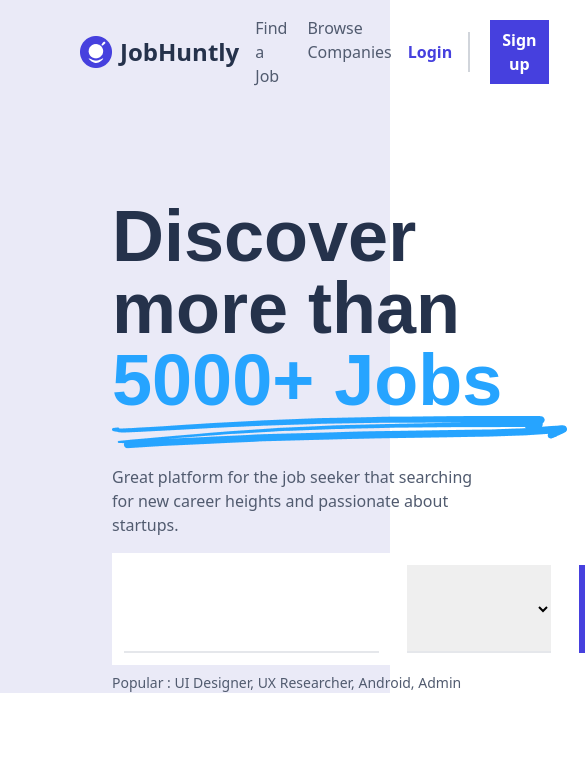
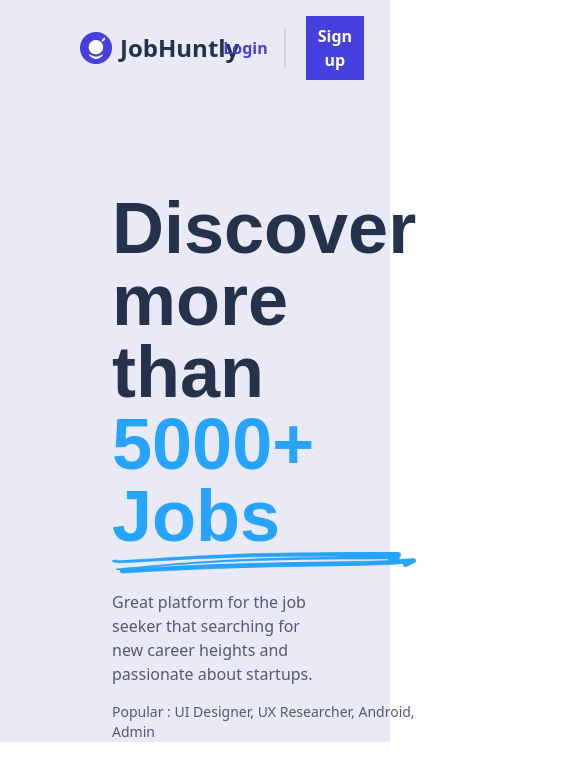
Before and after one commit to prashantjinwal/CodeAlpha, a React (Vite) app in the folder FrontEnd/: page / in a window 390 px wide. Shown: the top 780 px of the page, 585 px wide, since content can reach past the window. Built offline with nearby package versions, Linux system fonts and the light colour scheme.

Commit message:
Add responsive

```diff
--- a/FrontEnd/src/components/dynamic/Search.jsx
+++ b/FrontEnd/src/components/dynamic/Search.jsx
@@ -14,7 +14,7 @@ export default function Search(){
     return(
 
         <>
-            <form className="inline-flex gap-7 ">
+            <form className="inline-flex gap-7  ">
                 <input className="px-3 py-2 border-b-2" type="search"/>
 
                 <select className="px-3 py-2 border-b-2 " value={selected} onChange={handleSelect} >
--- a/FrontEnd/src/components/static/Header.jsx
+++ b/FrontEnd/src/components/static/Header.jsx
@@ -11,7 +11,7 @@ function Header(){
 
                 <h3 className="text-[#25324B] text-2xl font-bold flex gap-2 " > <img src={Logo} alt="Logo"/> JobHuntly </h3>
 
-                    <ul className="flex gap-5">
+                    <ul className="hidden gap-5  md:flex">
                         <li className='text-[#515B6F] hover:text-[#4640DE] cursor-pointer '>Find a Job</li>
                         <li className='text-[#515B6F] hover:text-[#4640DE] cursor-pointer ' >Browse Companies</li>
                     </ul>
@@ -23,18 +23,18 @@ function Header(){
                 </div>
             </nav>
 
-            <section className="flex gap-4">
+            <section className="flex justify-between gap-4">
 
             <div className="px-[6em]  pt-[6em] flex flex-col justify-start  ml-4  gap-2">
 
                 <h3 className="text-7xl font-bold text-[#25324B] font-head">Discover<br/> more than <br/> <span className="text-[#26A4FF]">5000+ Jobs</span> <br/> <img src={line} alt="vector"/></h3>
                 <p className='text-[#515B6F] text-wrap w-2/3 py-2'>Great platform for the job seeker that searching for new career heights and passionate about startups.</p>
-                <div className="p-3 w-4/5 bg-white  "><Search/></div>
+                <div className="p-3 w-4/5 bg-white hidden md:block "><Search/></div>
                 <p className="text-[#515B6F] text-sm" >Popular : UI Designer, UX Researcher, Android, Admin</p>
             </div>
 
             <div className="">
-                <img className="w-[85%]" src={person} alt="Person" />
+                <img className="2xl:w-[85%] xl:w-[70%] hidden lg:block " src={person} alt="Person" />
             </div>
 
             </section>
```
